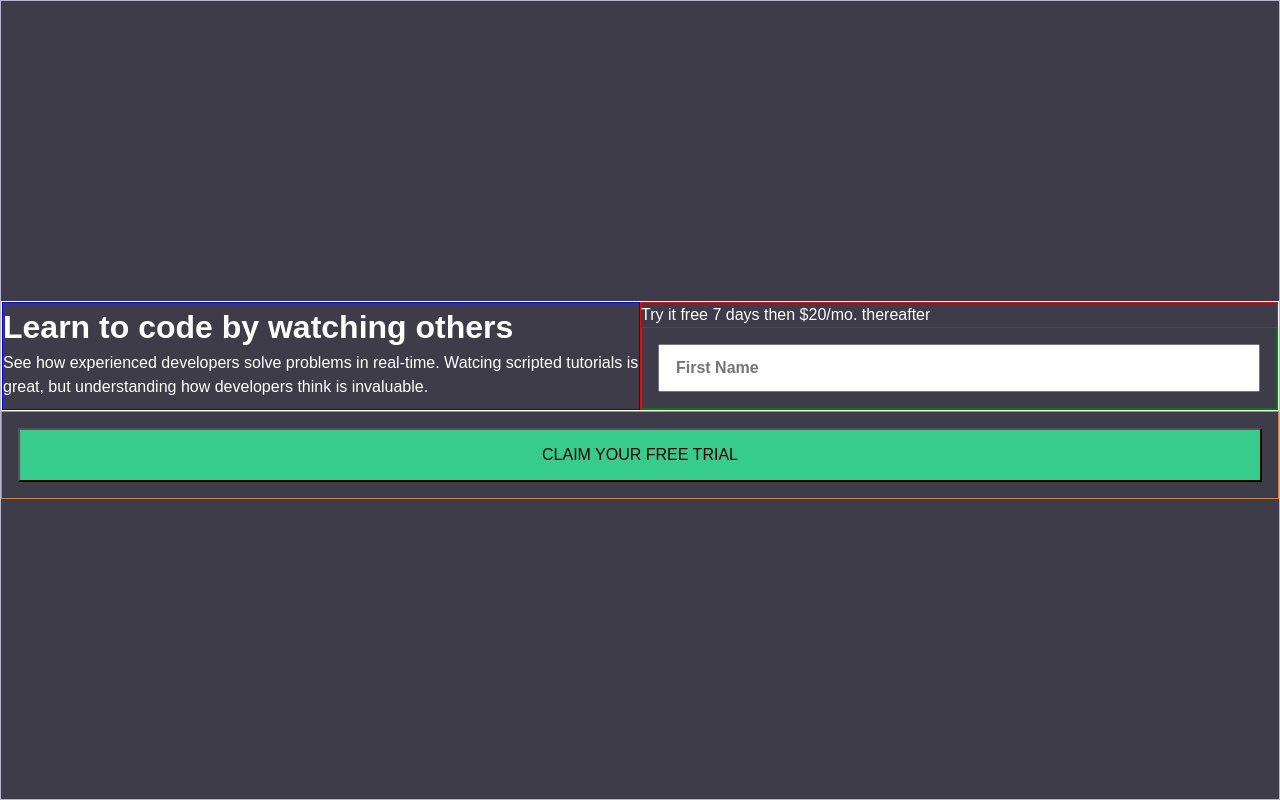
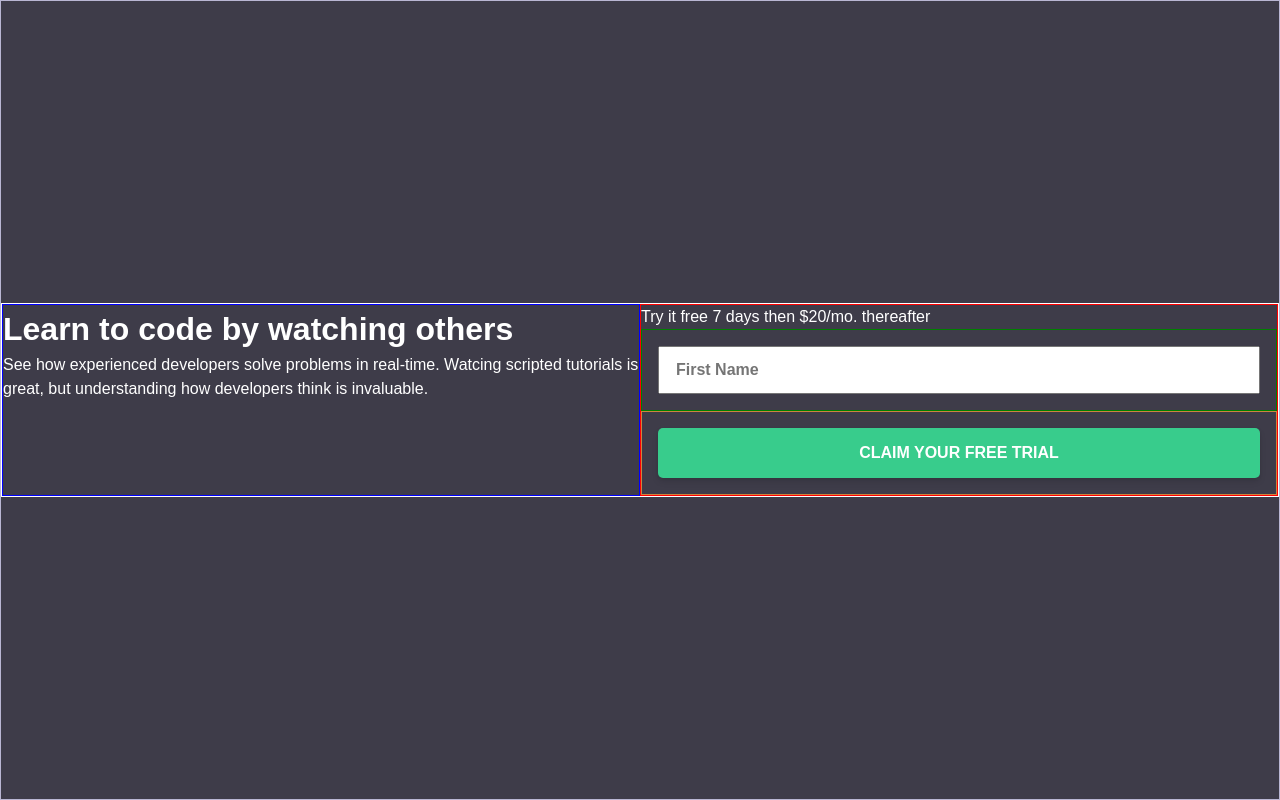
Before and after one commit to Nhoj-Plummer/intro_component_with_sign-up_form, a Next.js app: page / in a window 1280 px wide. Built offline with nearby package versions, Linux system fonts and the light colour scheme.

Commit message:
Button is generally built now going to fomratting

```diff
--- a/src/app/page.tsx
+++ b/src/app/page.tsx
@@ -1,13 +1,11 @@
 "use client";
 import React from "react";
 import SignUp from "@/app/sign-up/SignUp";
-import Button from "@/components/button/button";
 
 export default function Home() {
   return (
     <>
       <SignUp />
-      <Button text="CLAIM YOUR FREE TRIAL" />
     </>
   );
 }
--- a/src/app/sign-up/SignUp.tsx
+++ b/src/app/sign-up/SignUp.tsx
@@ -1,6 +1,7 @@
 import "@/app/sign-up/SignUp.css";
 import React, { useState } from "react";
 import InputField from "@/components/input-field/input-field";
+import Button from "@/components/button/button";
 
 const SignUp = () => {
   const [firstName, setFirstName] = useState("");
@@ -28,6 +29,7 @@ const SignUp = () => {
             errorPlaceholder="email@example/com"
           />
         </div>
+        <Button text="CLAIM YOUR FREE TRIAL" />
       </div>
     </div>
   );
--- a/src/components/button/button.css
+++ b/src/components/button/button.css
@@ -12,5 +12,15 @@
   background-color: var(--green);
   font-size: var(--font-size-body);
   padding: 1rem;
+  font-weight: 700;
+  color: white;
   width: 100%;
+  border: none;
+  border-radius: 5px;
+  box-shadow: 0 4px 6px rgba(0, 0, 0, 0.1), 0 1px 3px rgba(0, 0, 0, 0.08);
 }
+
+.button_field:hover {
+  cursor: pointer;
+  filter: brightness(1.2);
+}
```
